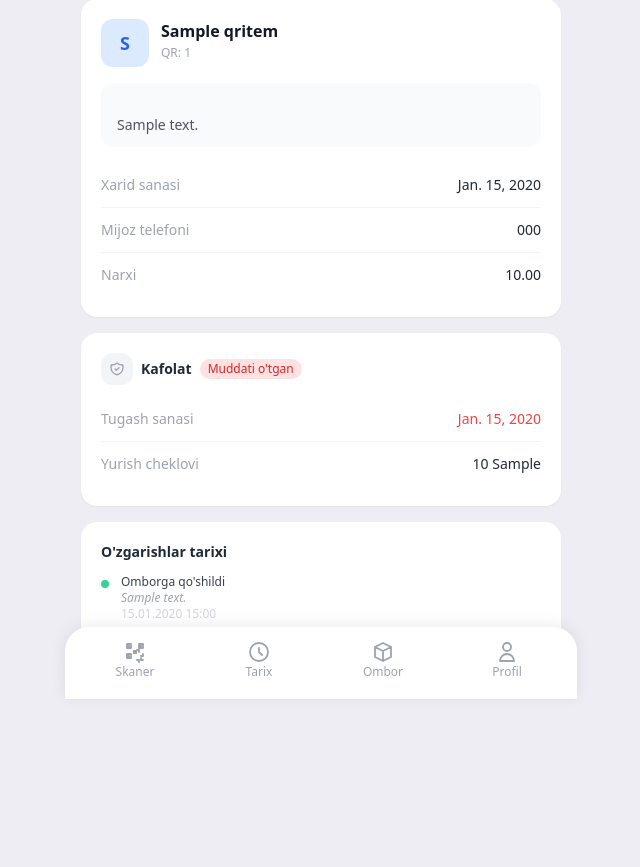
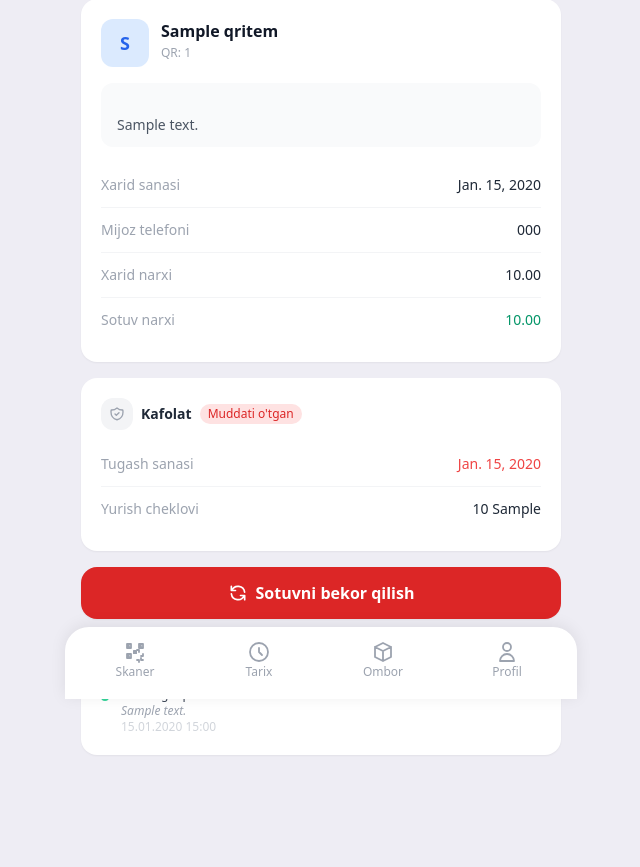
Before and after one commit to ScorpiRui/kaffolat, a Django app: page /item/1/ in a window 1280 px wide. Shown: the part 101-968 px from the top of the page, without its empty margins (319-959 px from the left). Before the commit the page ends 800 px from the top, so only its background shows below. Run offline with Django 4.2, Linux system fonts and the light colour scheme; a user stored in the database is signed in; tables that the repository leaves empty hold one stand-in row (values such as "Sample post"); grey boxes marked "Sample" are stand-in pictures.

Commit message:
Enhance QrItem model and forms for selling items
- Added 'sold_price' field to QrItem model to track the selling price of items.
- Updated QrItemSellForm to include 'sold_price' as a required field.
- Modified item detail templates to display the selling price and added a revert button to unsell items.
- Implemented 'revert_sell' view to handle reverting sold items back to the warehouse.

```diff
--- a/main/forms.py
+++ b/main/forms.py
@@ -40,14 +40,21 @@ QrItemForm = QrItemAddForm
 
 
 class QrItemSellForm(forms.ModelForm):
-    """Step 2 — Sell: add client phone + warranty to an existing warehouse item."""
+    """Step 2 — Sell: add client phone, sold price + warranty to an existing warehouse item."""
+
+    def __init__(self, *args, **kwargs):
+        super().__init__(*args, **kwargs)
+        self.fields["sold_price"].required = True
 
     class Meta:
         model = QrItem
-        fields = ["client_phone", "warranty_until_date", "warranty_mileage", "mileage_unit"]
+        fields = ["client_phone", "sold_price", "warranty_until_date", "warranty_mileage", "mileage_unit"]
         widgets = {
             "client_phone": forms.TextInput(attrs={
                 "class": INPUT, "placeholder": "+998 90 000 00 00", "type": "tel",
+            }),
+            "sold_price": forms.NumberInput(attrs={
+                "class": INPUT, "placeholder": "0.00", "step": "0.01",
             }),
             "warranty_until_date": forms.DateInput(attrs={
                 "type": "date", "class": INPUT,
--- a/main/models.py
+++ b/main/models.py
@@ -46,6 +46,7 @@ class QrItem(models.Model):
     custom_name = models.CharField(max_length=255, blank=True)
     custom_description = models.TextField(blank=True)
     buy_price = models.DecimalField(max_digits=12, decimal_places=2, null=True, blank=True)
+    sold_price = models.DecimalField(max_digits=12, decimal_places=2, null=True, blank=True)
     purchase_date = models.DateField(default=timezone.now)
     client_phone = models.CharField(max_length=32, blank=True)
     warranty_until_date = models.DateField(null=True, blank=True)
@@ -78,11 +79,12 @@ class WarehouseRecord(models.Model):
     ACTION_CREATED = "created"
     ACTION_UPDATED = "updated"
     ACTION_WARRANTY_CHECK = "warranty_check"
-
+    ACTION_REVERTED = "reverted"
     ACTION_CHOICES = [
         (ACTION_CREATED, "Created"),
         (ACTION_UPDATED, "Updated"),
         (ACTION_WARRANTY_CHECK, "Warranty check"),
+        (ACTION_REVERTED, "Reverted"),
     ]
 
     item = models.ForeignKey(QrItem, on_delete=models.CASCADE, related_name="history")
--- a/main/templates/main/item_detail.html
+++ b/main/templates/main/item_detail.html
@@ -43,9 +43,15 @@
             </div>
             {% endif %}
             <div class="flex justify-between py-3 text-sm">
-                <span class="text-gray-400">Narxi</span>
+                <span class="text-gray-400">Xarid narxi</span>
                 <span class="font-medium text-gray-800">{{ item.buy_price|default:"—" }}</span>
             </div>
+            {% if item.sold_price %}
+            <div class="flex justify-between py-3 text-sm">
+                <span class="text-gray-400">Sotuv narxi</span>
+                <span class="font-medium text-green-600">{{ item.sold_price|floatformat:2 }}</span>
+            </div>
+            {% endif %}
         </div>
     </div>
 
@@ -94,6 +100,23 @@
         </div>
     </div>
 
+    <!-- Revert button (shown only when sold) -->
+    {% if item.client_phone %}
+    <form method="post" action="{% url 'main:revert_sell' item.pk %}" class="mb-4"
+          onsubmit="return confirm('Mahsulotni omborga qaytarishni xohlaysizmi?');">
+        {% csrf_token %}
+        <button type="submit"
+                class="w-full bg-red-600 text-white font-semibold py-3.5 rounded-2xl
+                       shadow-sm active:bg-red-700 flex items-center justify-center space-x-2">
+            <svg class="w-5 h-5" fill="none" stroke="currentColor" stroke-width="2" viewBox="0 0 24 24">
+                <path stroke-linecap="round" stroke-linejoin="round"
+                      d="M4 4v5h.582m15.356 2A8.001 8.001 0 004.582 9m0 0H9m11 11v-5h-.581m0 0a8.003 8.003 0 01-15.357-2m15.357 2H15"/>
+            </svg>
+            <span>Sotuvni bekor qilish</span>
+        </button>
+    </form>
+    {% endif %}
+
     <!-- Sell button (shown only when not yet sold) -->
     {% if not item.client_phone %}
     <button id="sellBtn"
@@ -121,13 +144,15 @@
             <div class="flex items-start space-x-3">
                 <div class="w-2 h-2 rounded-full mt-1.5 flex-shrink-0
                     {% if record.action == 'created' %}bg-green-400
+                    {% elif record.action == 'reverted' %}bg-red-400
                     {% elif record.action == 'updated' %}bg-yellow-400
                     {% else %}bg-blue-400{% endif %}"></div>
                 <div>
                     <p class="text-xs font-medium text-gray-700">
                         {% if record.action == 'created' %}Omborga qo'shildi
-                        {% elif record.action == 'updated' %}Sotildi / Yangilandi
-                        {% else %}Kafolat tekshirildi{% endif %}
+                        {% elif record.action == 'reverted' %}Sotuv bekor qilindi
+                        {% elif record.action == 'updated' %}Sotildi
+                        {% else %}Yangilandi{% endif %}
                     </p>
                     {% if record.note %}
                         <p class="text-xs text-gray-400 italic">{{ record.note }}</p>
@@ -166,6 +191,17 @@
 
         <form method="post" action="{% url 'main:sell_item' item.pk %}" class="space-y-4" novalidate>
             {% csrf_token %}
+
+            <!-- Sold price -->
+            <div>
+                <label class="block text-xs font-semibold text-gray-500 uppercase tracking-wide mb-1.5">
+                    Sotuv narxi
+                </label>
+                <input type="number" name="sold_price" required step="0.01" min="0"
+                       placeholder="0.00"
+                       class="w-full border border-gray-200 rounded-xl px-4 py-3 text-sm
+                              focus:outline-none focus:ring-2 focus:ring-green-400">
+            </div>
 
             <!-- Client phone -->
             <div>
--- a/main/templates/main/public_item_detail.html
+++ b/main/templates/main/public_item_detail.html
@@ -80,10 +80,10 @@
                 <span class="text-gray-400">Xarid qilingan sana</span>
                 <span class="font-medium text-gray-800">{{ item.purchase_date }}</span>
             </div>
-            {% if item.buy_price %}
+            {% if item.sold_price %}
             <div class="flex justify-between py-3 text-sm">
                 <span class="text-gray-400">Narxi</span>
-                <span class="font-medium text-gray-800">{{ item.buy_price }}</span>
+                <span class="font-medium text-gray-800">{{ item.sold_price|floatformat:2 }}</span>
             </div>
             {% endif %}
         </div>
--- a/main/urls.py
+++ b/main/urls.py
@@ -11,6 +11,7 @@ urlpatterns = [
     path("warehouse/", views.warehouse_list, name="warehouse_list"),
     path("item/<int:pk>/", views.item_detail, name="item_detail"),
     path("item/<int:pk>/sell/", views.sell_item, name="sell_item"),
+    path("item/<int:pk>/revert/", views.revert_sell, name="revert_sell"),
     path("history/", views.warranty_history, name="warranty_history"),
     path("profile/", views.shop_profile, name="shop_profile"),
     path("p/<str:qr_id>/", views.public_item_detail, name="public_item_detail"),
--- a/main/views.py
+++ b/main/views.py
@@ -66,7 +66,12 @@ def qr_handler(request, qr_id: str):
 @login_required
 def warehouse_list(request):
     shop = _get_shop_for_request(request)
-    items = QrItem.objects.filter(shop=shop).select_related("product_type")
+    items = (
+        QrItem.objects
+        .filter(shop=shop)
+        .filter(client_phone="")
+        .select_related("product_type")
+    )
     return render(request, "main/warehouse_list.html", {"shop": shop, "items": items})
 
 
@@ -94,6 +99,27 @@ def sell_item(request, pk: int):
                 action=WarehouseRecord.ACTION_UPDATED,
                 note="Mahsulot sotildi, kafolat ma'lumotlari kiritildi",
             )
+    return redirect("main:item_detail", pk=pk)
+
+
+# ── Revert sell (unsell — move back to warehouse) ──────────────────────────────
+
+@login_required
+def revert_sell(request, pk: int):
+    shop = _get_shop_for_request(request)
+    item = get_object_or_404(QrItem, pk=pk, shop=shop)
+    if request.method == "POST":
+        item.client_phone = ""
+        item.sold_price = None
+        item.warranty_until_date = None
+        item.warranty_mileage = None
+        item.mileage_unit = ""
+        item.save()
+        WarehouseRecord.objects.create(
+            item=item,
+            action=WarehouseRecord.ACTION_REVERTED,
+            note="Sotuv bekor qilindi, mahsulot omborga qaytarildi",
+        )
     return redirect("main:item_detail", pk=pk)
 
 
```
Also changed, not shown: main/migrations/0005_add_sold_price.py (added), media/shop_logos/qr-code_2.png (added).
